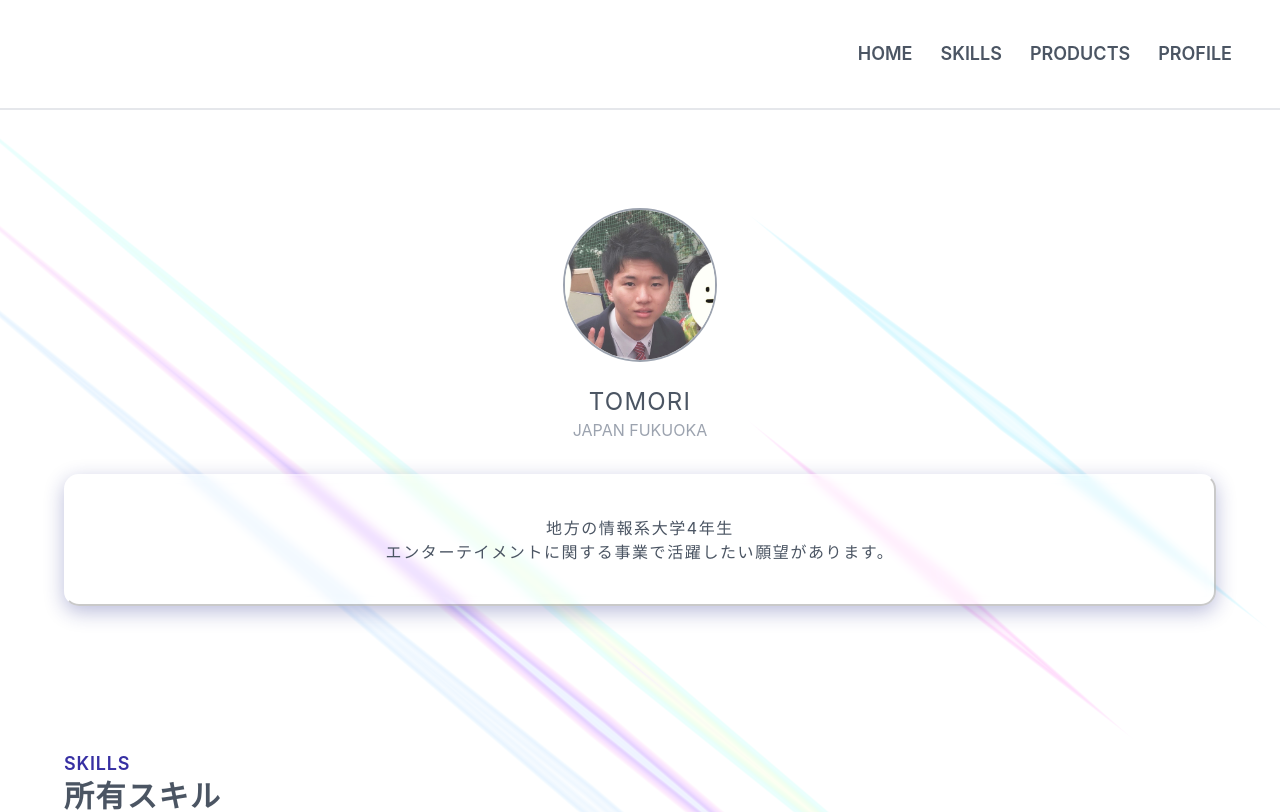
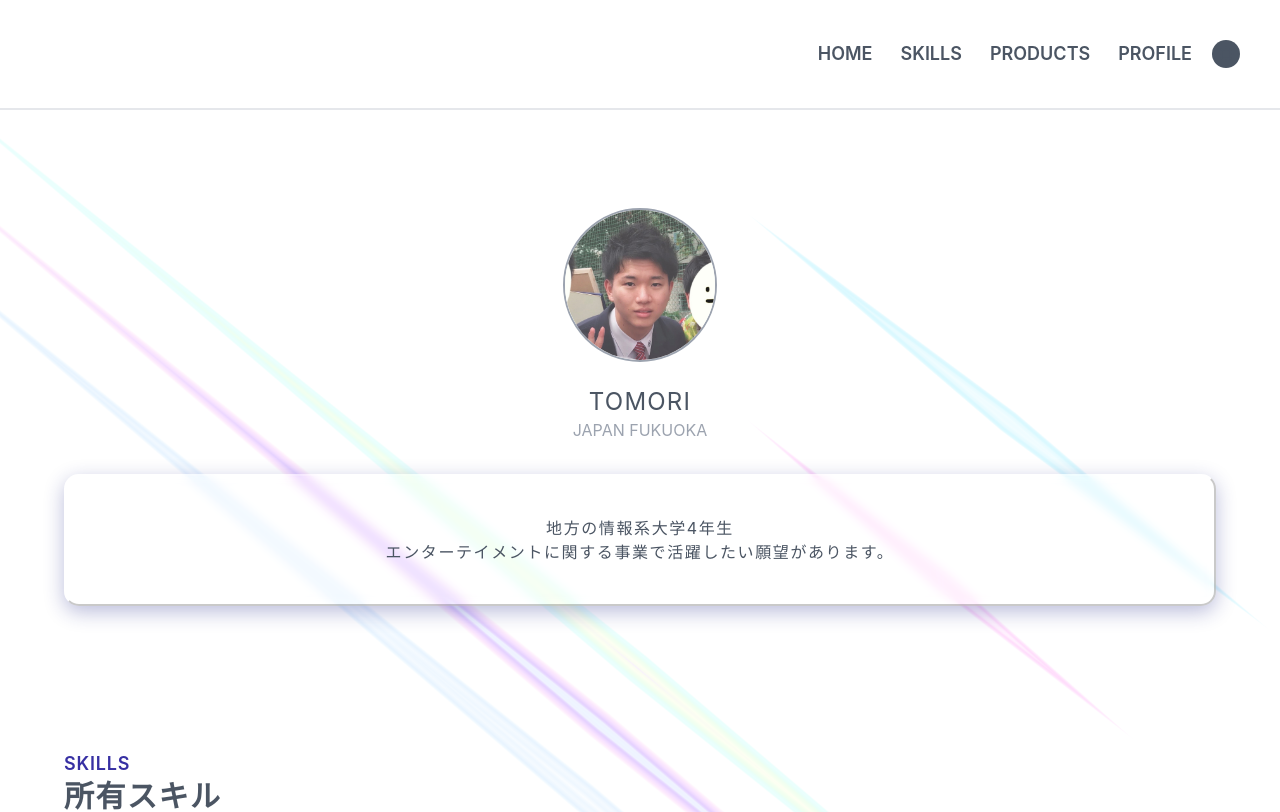
Before and after one commit to tksx1227/Portfolio, a Next.js app: page / in a window 1280 px wide. Shown: the top 812 px of the page. Built offline with nearby package versions, Linux system fonts and the light colour scheme.

Commit message:
✨ ダークモードとライトモードの切り替えスイッチを追加

```diff
--- a/package.json
+++ b/package.json
@@ -1,6 +1,6 @@
 {
   "name": "portfolio",
-  "version": "0.1.0",
+  "version": "0.2.0",
   "private": true,
   "scripts": {
     "dev": "next dev",
@@ -9,13 +9,15 @@
     "lint": "next lint"
   },
   "dependencies": {
+    "@heroicons/react": "^1.0.6",
     "next": "12.1.6",
+    "next-themes": "^0.2.0",
     "react": "18.1.0",
     "react-dom": "18.1.0"
   },
   "devDependencies": {
+    "@types/node": "^17.0.33",
     "@types/react": "^18.0.9",
-    "@types/node": "^17.0.33",
     "autoprefixer": "^10.4.7",
     "eslint": "8.15.0",
     "eslint-config-next": "12.1.6",
--- a/src/components/Header.tsx
+++ b/src/components/Header.tsx
@@ -1,6 +1,15 @@
 import Link from "next/link";
+import { useTheme } from "next-themes"
+import { SunIcon } from '@heroicons/react/solid';
+import { MoonIcon } from '@heroicons/react/solid';
 
 export const Header = () => {
+  const { theme, setTheme } = useTheme();
+
+  const switchThemeMode = () => {
+    setTheme(theme === 'dark' ? 'light' : 'dark');
+  }
+
   return (
     <header
       className={
@@ -21,6 +30,13 @@ export const Header = () => {
         <Link href="/#profile">
           <a className={"px-0 under-bar md:px-2"}>PROFILE</a>
         </Link>
+        <button className="block p-1 bg-gray-600 dark:bg-white rounded-full" onClick={switchThemeMode}>
+          {theme === 'light'
+            ? <MoonIcon className="w-5 h-5 text-white" />
+            : <SunIcon className="w-5 h-5 text-gray-600" />
+          }
+        </button>
+
       </div>
     </header>
   );
--- a/src/pages/_app.tsx
+++ b/src/pages/_app.tsx
@@ -1,9 +1,14 @@
 import type { AppProps } from "next/app";
+import { ThemeProvider } from "next-themes";
 
 import "../styles/globals.css";
 
 const MyApp = ({ Component, pageProps }: AppProps) => {
-  return <Component {...pageProps} />;
+  return (
+    <ThemeProvider attribute="class">
+      <Component {...pageProps} />
+    </ThemeProvider>
+  );
 };
 
 export default MyApp;
--- a/tailwind.config.js
+++ b/tailwind.config.js
@@ -1,7 +1,7 @@
 module.exports = {
   purge: ["./src/**/*.{js,ts,jsx,tsx}"],
   mode: "jit",
-  darkMode: "media", // or 'media' or 'class'
+  darkMode: "class", // or 'media' or 'class'
   theme: {
     extend: {
       textColor: {
```
Also changed, not shown: 2 other files (tests, documents, lock files or other folders).
